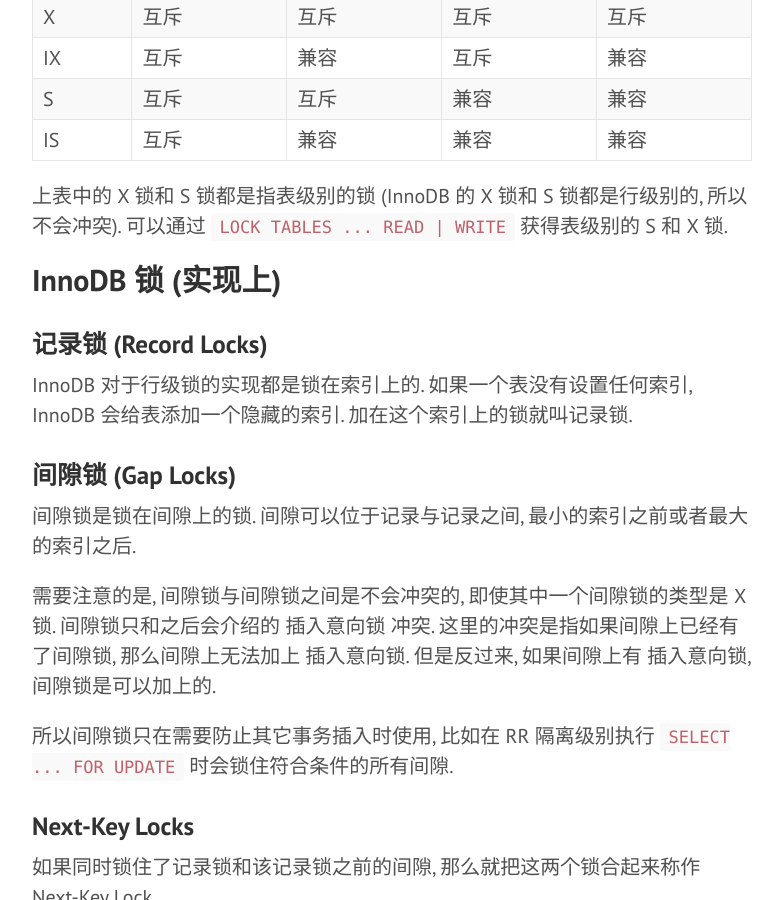
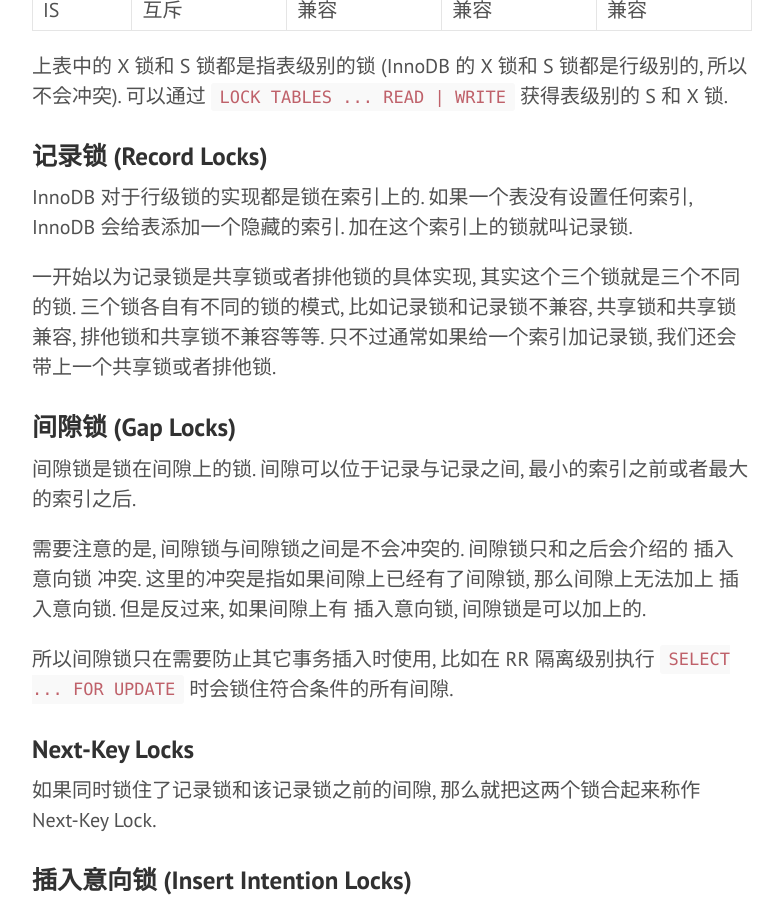
Before and after one commit to yoncise/yoncise.github.io, a Jekyll site: the page built from _posts/2016/2016-11-07-MySQL-锁相关.md, in a window 1280 px wide and 900 px high, scrolled down 1791 px. Shown: the whole window, without its empty margins (428-1211 px from the left). Built offline with Jekyll 4.4.1, drawn with Linux system fonts in a browser that asks for light colours; some of the changed text lies outside the part shown.

Commit message:
lock type fix

```diff
--- a/_posts/2016/2016-11-07-MySQL-锁相关.md
+++ b/_posts/2016/2016-11-07-MySQL-锁相关.md
@@ -15,11 +15,7 @@
 
 所以通常情况下我们都会选择 InnoDB 引擎, 除非你的数据库是大量的读而很少写才会选择 MyISAM 引擎.
 
-## InnoDB 锁 (概念上)
-
-MySQL 官网上对 InnoDB 锁的介绍是直接把 共享锁, 排他锁, 意向锁, 记录锁, 间隙锁 等等并列的, 但我觉得 共享锁, 排他锁,
-意向锁 其实是更抽象层面的一种锁, 所以我这里把官网上介绍的锁再分成两类: 共享锁, 排他锁 和 意向锁 归为概念上的锁,
-其它的锁归为具体实现上的锁.
+## InnoDB 锁
 
 ### 共享锁 (Share) 排它锁 (Exclusive)
 
@@ -62,18 +58,20 @@
 上表中的 X 锁和 S 锁都是指表级别的锁 (InnoDB 的 X 锁和 S 锁都是行级别的, 所以不会冲突).
 可以通过 `LOCK TABLES ... READ | WRITE` 获得表级别的 S 和 X 锁.
 
-## InnoDB 锁 (实现上)
-
 ### 记录锁 (Record Locks)
 
 InnoDB 对于行级锁的实现都是锁在索引上的. 如果一个表没有设置任何索引, InnoDB 会给表添加一个隐藏的索引.
 加在这个索引上的锁就叫记录锁.
 
+一开始以为记录锁是共享锁或者排他锁的具体实现, 其实这个三个锁就是三个不同的锁.
+三个锁各自有不同的锁的模式, 比如记录锁和记录锁不兼容, 共享锁和共享锁兼容, 排他锁和共享锁不兼容等等.
+只不过通常如果给一个索引加记录锁, 我们还会带上一个共享锁或者排他锁.
+
 ### 间隙锁 (Gap Locks)
 
 间隙锁是锁在间隙上的锁. 间隙可以位于记录与记录之间, 最小的索引之前或者最大的索引之后.
 
-需要注意的是, 间隙锁与间隙锁之间是不会冲突的, 即使其中一个间隙锁的类型是 X 锁. 间隙锁只和之后会介绍的 插入意向锁 冲突.
+需要注意的是, 间隙锁与间隙锁之间是不会冲突的. 间隙锁只和之后会介绍的 插入意向锁 冲突.
 这里的冲突是指如果间隙上已经有了间隙锁, 那么间隙上无法加上 插入意向锁. 但是反过来, 如果间隙上有 插入意向锁, 间隙锁是可以加上的.
 
 所以间隙锁只在需要防止其它事务插入时使用, 比如在 RR 隔离级别执行 `SELECT ... FOR UPDATE` 时会锁住符合条件的所有间隙.
```
